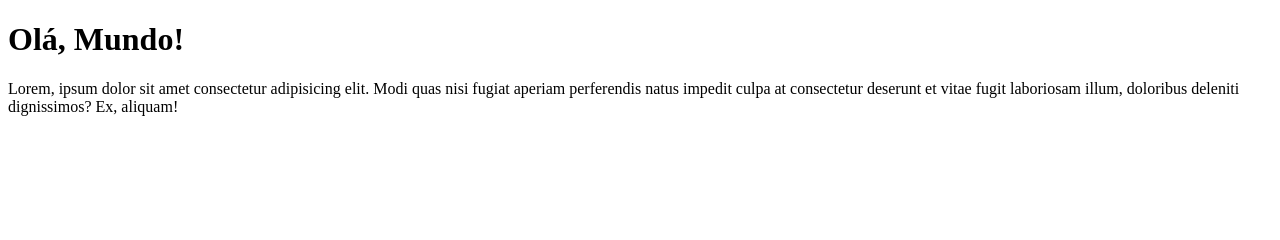
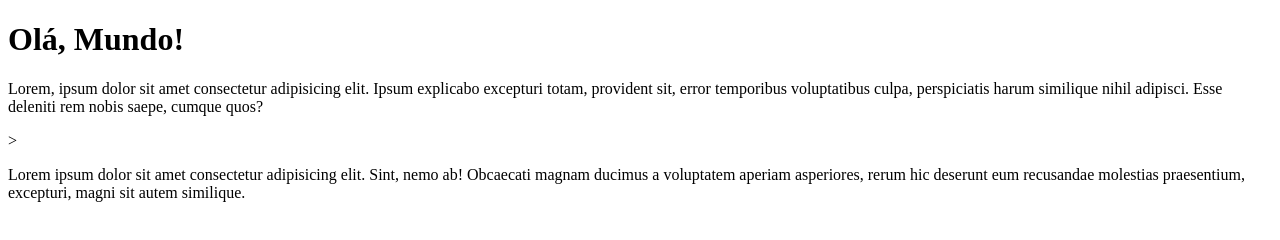
Before and after one commit to mailsonferreira/Ola-Mundo, a plain HTML site: page site-exemplo/index.html in a window 1280 px wide. Drawn offline with Linux system fonts and the light colour scheme.

Commit message:
add parágrafo

```diff
--- a/site-exemplo/index.html
+++ b/site-exemplo/index.html
@@ -9,8 +9,11 @@
 
 <body>
     <h1>Olá, Mundo!</h1>
-    <p>Lorem, ipsum dolor sit amet consectetur adipisicing elit. Modi quas nisi fugiat aperiam perferendis natus impedit
-        culpa at consectetur deserunt et vitae fugit laboriosam illum, doloribus deleniti dignissimos? Ex, aliquam!
+    <p>
+        Lorem, ipsum dolor sit amet consectetur adipisicing elit. Ipsum explicabo excepturi totam, provident sit, error temporibus voluptatibus culpa, perspiciatis harum similique nihil adipisci. Esse deleniti rem nobis saepe, cumque quos?
+    </p>>
+    <p>
+        Lorem ipsum dolor sit amet consectetur adipisicing elit. Sint, nemo ab! Obcaecati magnam ducimus a voluptatem aperiam asperiores, rerum hic deserunt eum recusandae molestias praesentium, excepturi, magni sit autem similique.
     </p>
 </body>
 
```
